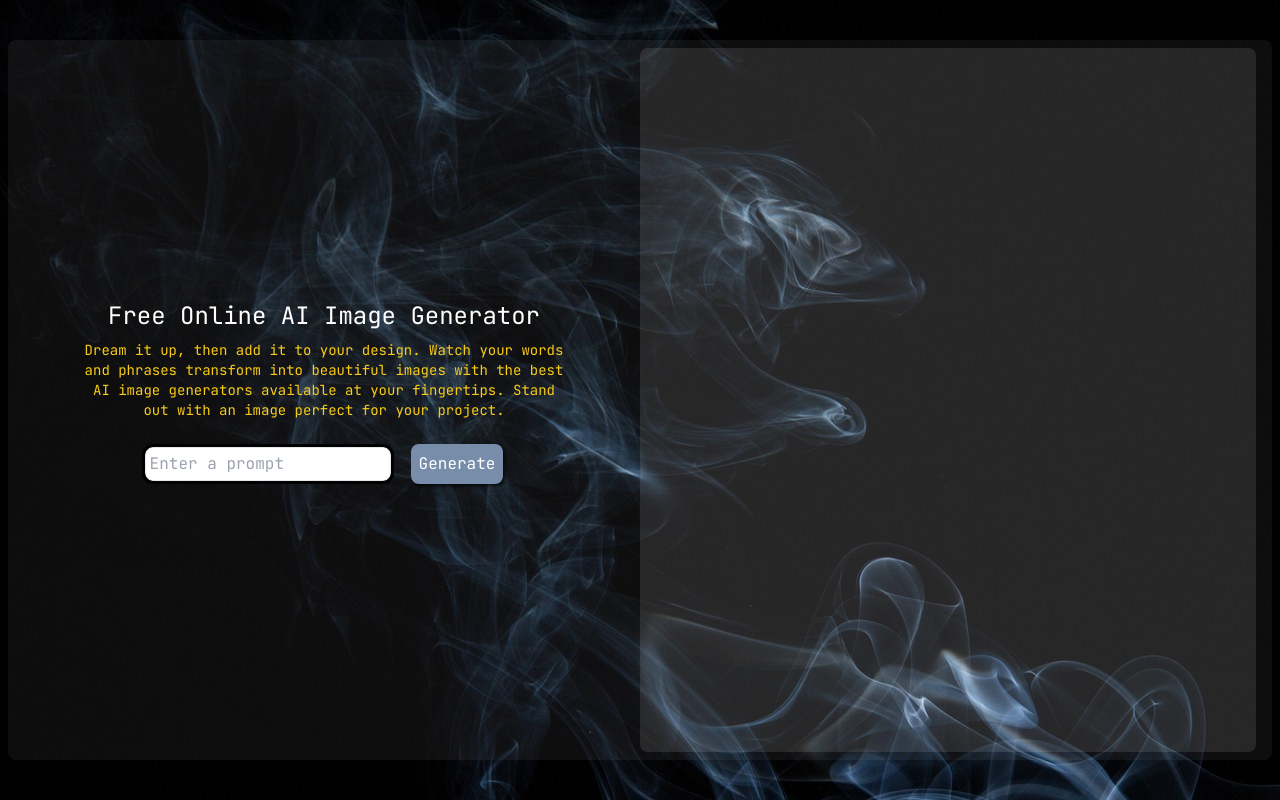
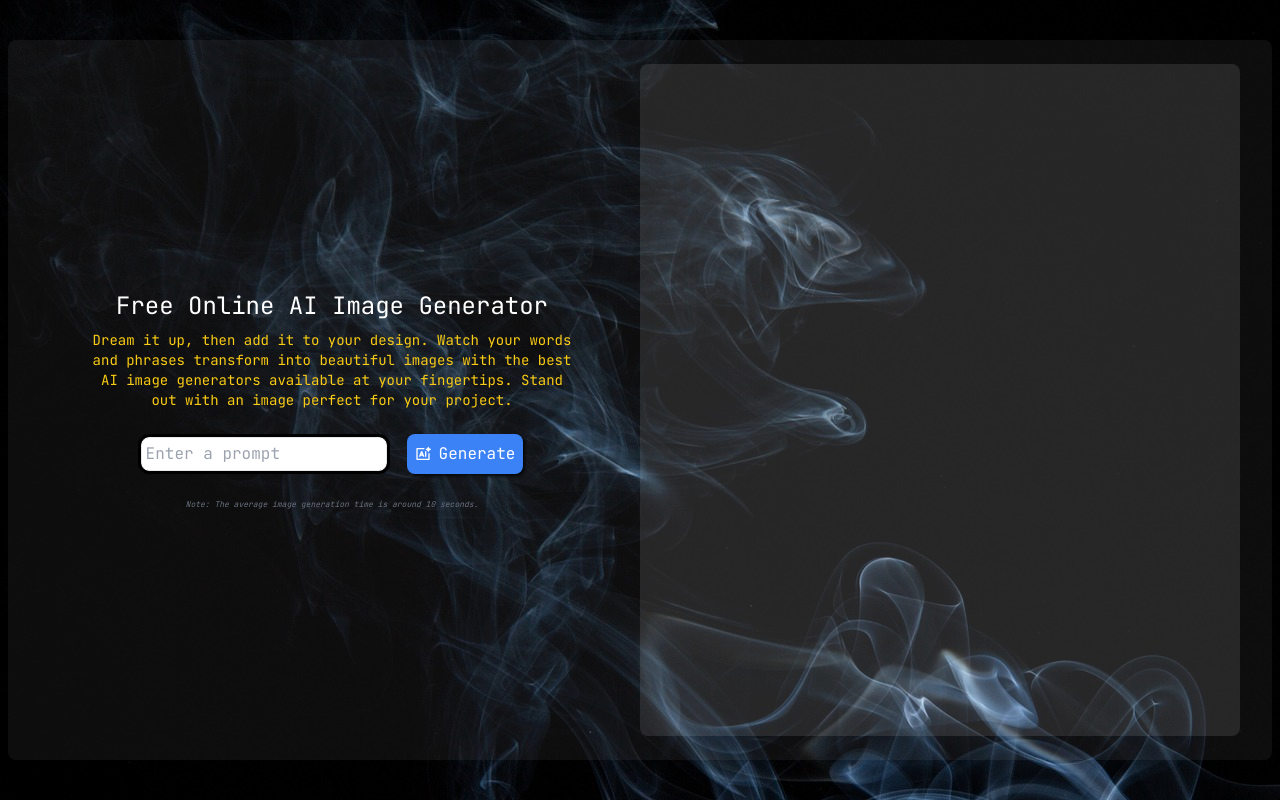
Before and after one commit to gs-py/AI-ImageGEN, a React (Vite) app: page / in a window 1280 px wide. Built offline with nearby package versions, Linux system fonts and the light colour scheme.

Commit message:
Changed UI elemenst

```diff
--- a/package.json
+++ b/package.json
@@ -15,6 +15,8 @@
     "react": "^18.3.1",
     "react-countup": "^6.5.3",
     "react-dom": "^18.3.1",
+    "react-icon": "^1.0.0",
+    "react-icons": "^5.4.0",
     "tailwind": "^4.0.0"
   },
   "devDependencies": {
--- a/src/components/Hero.jsx
+++ b/src/components/Hero.jsx
@@ -1,6 +1,7 @@
 import React, { useState } from 'react'
-
+import { RiAiGenerate2 } from "react-icons/ri";
 const Hero = () => {
+  const [isDisabled, setIsDisabled] = useState(false);
     const [image, setImage] = useState(null); // State to store the image
   const [inputText, setInputText] = useState(""); // State to store user input
     const [animate ,setanimate] = useState(false)
@@ -24,6 +25,10 @@ const Hero = () => {
 
     const generateImage = async () => {
       setImage(null)
+      setIsDisabled(true);
+
+    // Enable the button after 5 seconds
+
     if (!inputText.trim()) {
       alert("Please enter a prompt for the model.");
       return;
@@ -32,12 +37,16 @@ const Hero = () => {
     const blob = await query({inputs: inputText});
       const imageUrl = URL.createObjectURL(blob);
       setanimate(false)
-    setImage(imageUrl); // Update the state with the image URL
+      setImage(imageUrl);
+      setTimeout(() => {
+      setIsDisabled(false);
+    }, 8000);
+      // Update the state with the image URL
   };
 
 
     return (
-        <div className=' w-full h-full  flex justify-center items-center  flex-col sm:flex-row'>
+        <div className=' w-full h-full  flex justify-center items-center  flex-col sm:flex-row p-4'>
             <div className='  w-[50%] h-full flex justify-center items-center flex-col gap-2'>
                 <h1 className=' text-2xl text-pretty  font-medium'>Free Online AI Image Generator</h1>
                 <h4 className=' w-[80%] text-center  text-yellow-400 text-sm text-pretty hidden sm:block'>Dream it up, then add it to your design. Watch your words and phrases transform into beautiful images with the best AI image generators available at your fingertips. Stand out with an image perfect for your project.</h4>
@@ -46,13 +55,19 @@ const Hero = () => {
 
                     <input className=' rounded-lg outline text-black p-1 border' type="text"   value={inputText}
                         onChange={(e) => setInputText(e.target.value)}
-                        placeholder='Enter a prompt' />
+              placeholder='Enter a prompt' />
 
-                    <button className='rounded-lg    p-2 bg-[#778da9]' onClick={generateImage}>
-                        Generate
+            <button className={`rounded-lg   text-nowrap flex flex-nowrap items-center gap-2
+                  disabled={isDisabled} border-t-2   p-2   ${isDisabled ? " cursor-not-allowed  bg-slate-600 " : " bg-blue-500"}`}
+              onClick={generateImage}>
+                       <RiAiGenerate2></RiAiGenerate2> Generate
                     </button>
 
-                </div>
+
+          </div>
+          <p className="text-gray-500 text-[8px] italic  text-pretty text-center ">
+          Note: The average image generation time is around 10 seconds.
+        </p>
             </div>
 
             <div className=' bg-white/10  sm:w-[50%] w-full  rounded-lg m-2 h-full flex items-center justify-center'>
```
Also changed, not shown: 1 other file (tests, documents, lock files or other folders).
